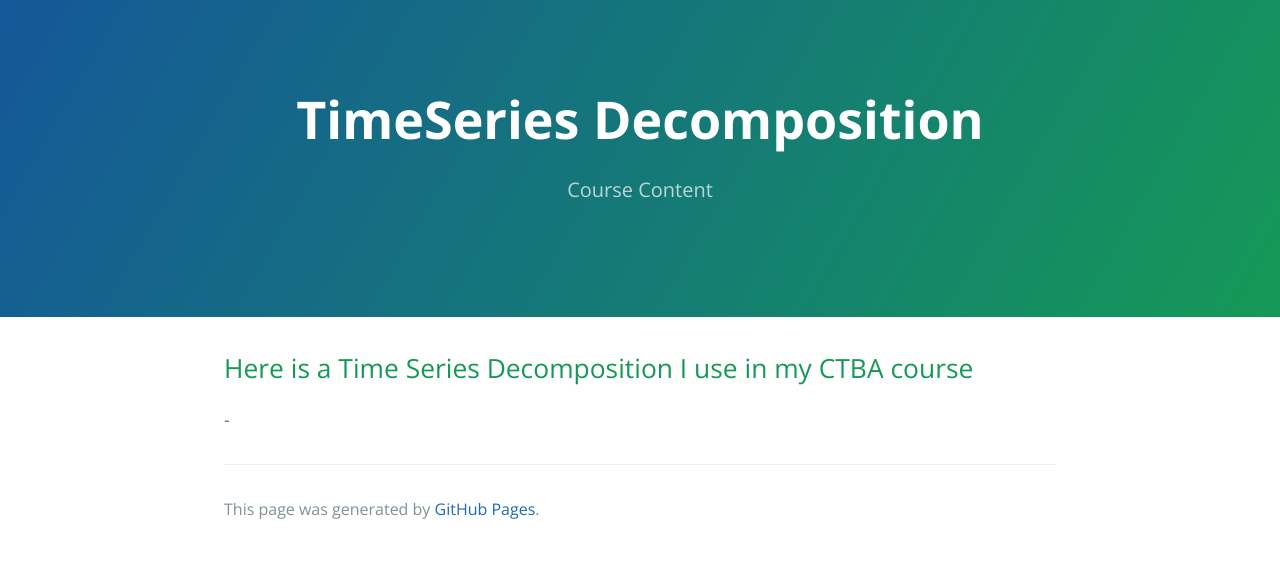
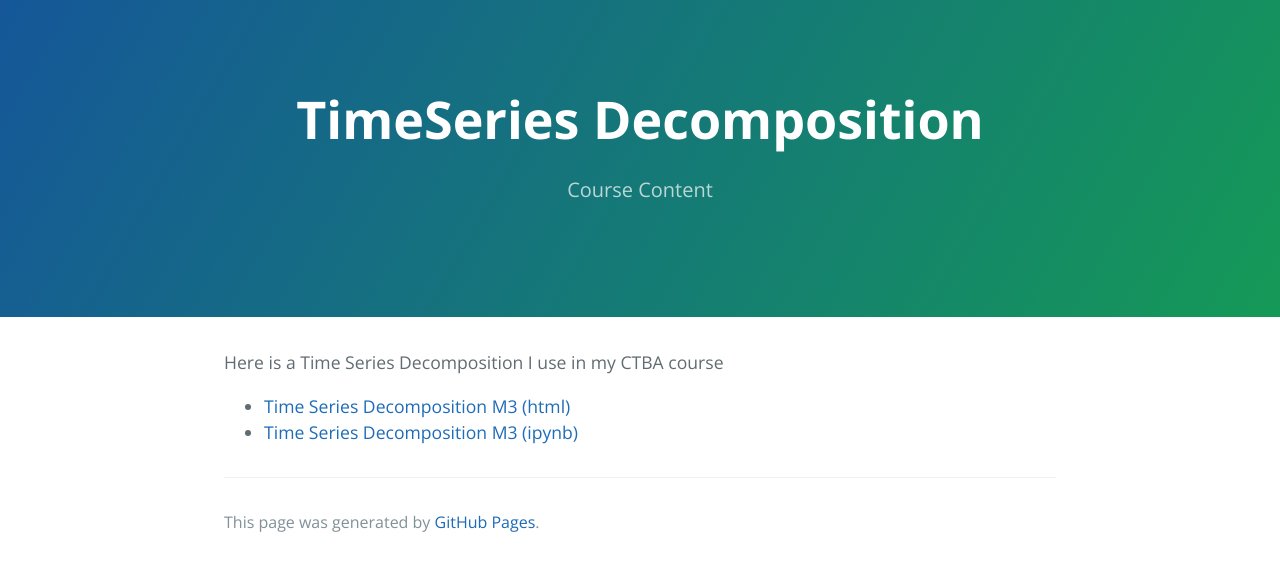
Before and after one commit to MeganBgit/MeganBgit.github.io, a Jekyll site: the page built from timeseries/index.md, in a window 1280 px wide. Shown: the top 571 px of the page. Built offline with Jekyll 4.4.1, drawn with Linux system fonts in a browser that asks for light colours; our own code applies the rules of GitHub Pages for plain Markdown files.

Commit message:
Update index.md

```diff
--- a/timeseries/index.md
+++ b/timeseries/index.md
@@ -4,5 +4,5 @@ description: Course Content
 ---
 
 Here is a Time Series Decomposition I use in my CTBA course
--
--
+- [Time Series Decomposition M3 (html)](TimeSeriesDecompositionM3.html)
+- [Time Series Decomposition M3 (ipynb)](TimeSeriesDecompositionM3.ipynb)
```
